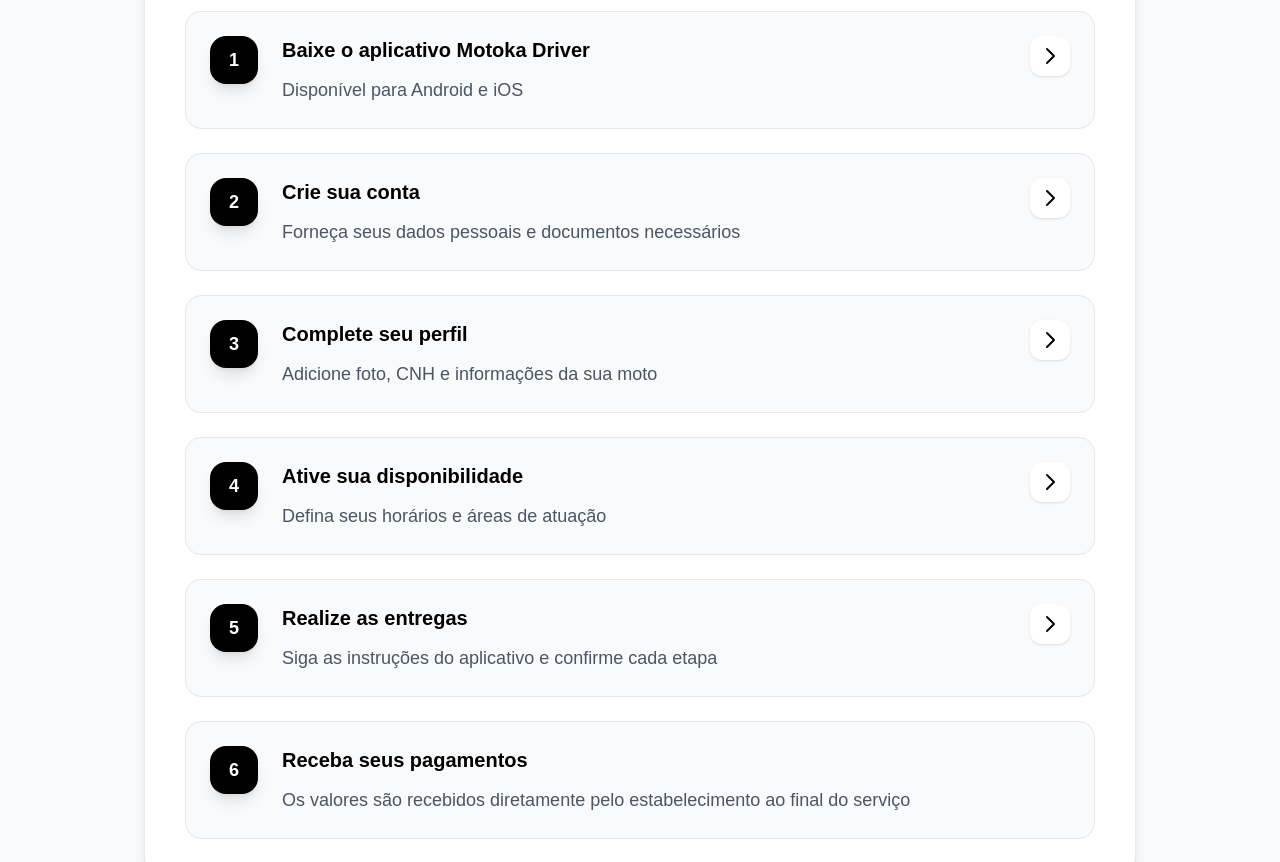
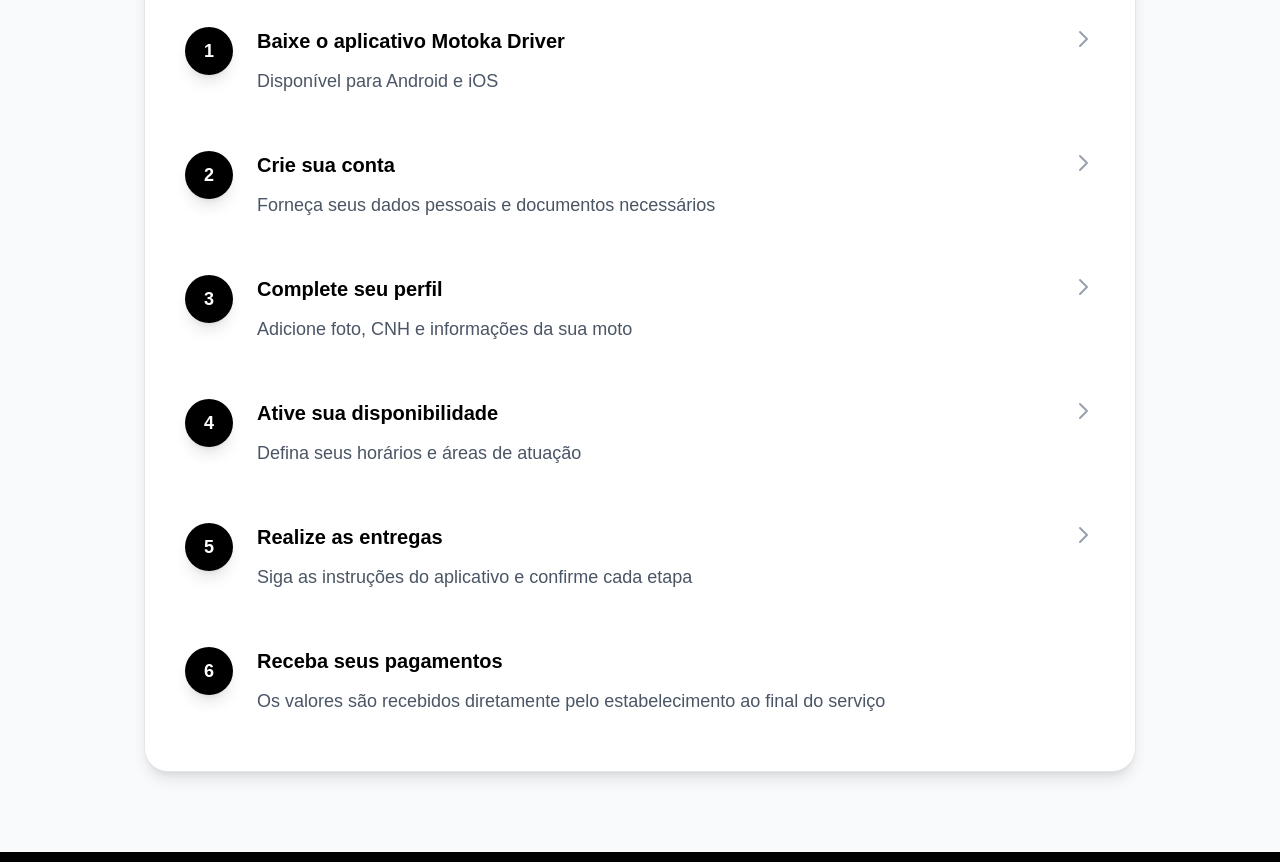
Before and after one commit to MotokaDriver/motoka-web, a Next.js app: page / in a window 1280 px wide. Shown: the part 1520-2382 px from the top of the page. Built offline with nearby package versions, Linux system fonts and the light colour scheme.

Commit message:
remove box in steps box

```diff
--- a/app/page.tsx
+++ b/app/page.tsx
@@ -181,99 +181,89 @@ export default function Home() {
 
               <div className="space-y-6">
                 {/* Step 1 */}
-                <div className="group flex items-start gap-6 p-6 rounded-2xl bg-gray-50 hover:bg-gray-100 transition-all duration-300 border border-gray-200">
+                <div className="group flex items-start gap-6 py-4">
                   <div className="flex-shrink-0">
-                    <div className="bg-black text-white rounded-2xl w-12 h-12 flex items-center justify-center text-lg font-bold shadow-lg group-hover:scale-110 transition-transform duration-300">1</div>
+                    <div className="bg-black text-white rounded-full w-12 h-12 flex items-center justify-center text-lg font-bold shadow-lg group-hover:scale-110 transition-transform duration-300">1</div>
                   </div>
                   <div className="flex-1">
                     <h4 className="text-xl font-bold text-black mb-3 group-hover:text-gray-600 transition-colors duration-300">Baixe o aplicativo Motoka Driver</h4>
                     <p className="text-gray-600 text-lg">Disponível para Android e iOS</p>
                   </div>
                   <div className="flex-shrink-0">
-                    <div className="p-2 bg-white rounded-xl shadow-sm">
-                      <svg xmlns="http://www.w3.org/2000/svg" className="h-6 w-6 text-black" fill="none" viewBox="0 0 24 24" stroke="currentColor">
+                    <svg xmlns="http://www.w3.org/2000/svg" className="h-6 w-6 text-gray-400" fill="none" viewBox="0 0 24 24" stroke="currentColor">
                       <path strokeLinecap="round" strokeLinejoin="round" strokeWidth={2} d="M9 5l7 7-7 7" />
                     </svg>
                   </div>
                 </div>
-                </div>
 
                 {/* Step 2 */}
-                <div className="group flex items-start gap-6 p-6 rounded-2xl bg-gray-50 hover:bg-gray-100 transition-all duration-300 border border-gray-200">
+                <div className="group flex items-start gap-6 py-4">
                   <div className="flex-shrink-0">
-                    <div className="bg-black text-white rounded-2xl w-12 h-12 flex items-center justify-center text-lg font-bold shadow-lg group-hover:scale-110 transition-transform duration-300">2</div>
+                    <div className="bg-black text-white rounded-full w-12 h-12 flex items-center justify-center text-lg font-bold shadow-lg group-hover:scale-110 transition-transform duration-300">2</div>
                   </div>
                   <div className="flex-1">
                     <h4 className="text-xl font-bold text-black mb-3 group-hover:text-gray-600 transition-colors duration-300">Crie sua conta</h4>
                     <p className="text-gray-600 text-lg">Forneça seus dados pessoais e documentos necessários</p>
                   </div>
                   <div className="flex-shrink-0">
-                    <div className="p-2 bg-white rounded-xl shadow-sm">
-                      <svg xmlns="http://www.w3.org/2000/svg" className="h-6 w-6 text-black" fill="none" viewBox="0 0 24 24" stroke="currentColor">
+                    <svg xmlns="http://www.w3.org/2000/svg" className="h-6 w-6 text-gray-400" fill="none" viewBox="0 0 24 24" stroke="currentColor">
                       <path strokeLinecap="round" strokeLinejoin="round" strokeWidth={2} d="M9 5l7 7-7 7" />
                     </svg>
                   </div>
                 </div>
-                </div>
 
                 {/* Step 3 */}
-                <div className="group flex items-start gap-6 p-6 rounded-2xl bg-gray-50 hover:bg-gray-100 transition-all duration-300 border border-gray-200">
+                <div className="group flex items-start gap-6 py-4">
                   <div className="flex-shrink-0">
-                    <div className="bg-black text-white rounded-2xl w-12 h-12 flex items-center justify-center text-lg font-bold shadow-lg group-hover:scale-110 transition-transform duration-300">3</div>
+                    <div className="bg-black text-white rounded-full w-12 h-12 flex items-center justify-center text-lg font-bold shadow-lg group-hover:scale-110 transition-transform duration-300">3</div>
                   </div>
                   <div className="flex-1">
                     <h4 className="text-xl font-bold text-black mb-3 group-hover:text-gray-600 transition-colors duration-300">Complete seu perfil</h4>
                     <p className="text-gray-600 text-lg">Adicione foto, CNH e informações da sua moto</p>
                   </div>
                   <div className="flex-shrink-0">
-                    <div className="p-2 bg-white rounded-xl shadow-sm">
-                      <svg xmlns="http://www.w3.org/2000/svg" className="h-6 w-6 text-black" fill="none" viewBox="0 0 24 24" stroke="currentColor">
+                    <svg xmlns="http://www.w3.org/2000/svg" className="h-6 w-6 text-gray-400" fill="none" viewBox="0 0 24 24" stroke="currentColor">
                       <path strokeLinecap="round" strokeLinejoin="round" strokeWidth={2} d="M9 5l7 7-7 7" />
                     </svg>
                   </div>
                 </div>
-                </div>
 
                 {/* Step 4 */}
-                <div className="group flex items-start gap-6 p-6 rounded-2xl bg-gray-50 hover:bg-gray-100 transition-all duration-300 border border-gray-200">
+                <div className="group flex items-start gap-6 py-4">
                   <div className="flex-shrink-0">
-                    <div className="bg-black text-white rounded-2xl w-12 h-12 flex items-center justify-center text-lg font-bold shadow-lg group-hover:scale-110 transition-transform duration-300">4</div>
+                    <div className="bg-black text-white rounded-full w-12 h-12 flex items-center justify-center text-lg font-bold shadow-lg group-hover:scale-110 transition-transform duration-300">4</div>
                   </div>
                   <div className="flex-1">
                     <h4 className="text-xl font-bold text-black mb-3 group-hover:text-gray-600 transition-colors duration-300">Ative sua disponibilidade</h4>
                     <p className="text-gray-600 text-lg">Defina seus horários e áreas de atuação</p>
                   </div>
                   <div className="flex-shrink-0">
-                    <div className="p-2 bg-white rounded-xl shadow-sm">
-                      <svg xmlns="http://www.w3.org/2000/svg" className="h-6 w-6 text-black" fill="none" viewBox="0 0 24 24" stroke="currentColor">
+                    <svg xmlns="http://www.w3.org/2000/svg" className="h-6 w-6 text-gray-400" fill="none" viewBox="0 0 24 24" stroke="currentColor">
                       <path strokeLinecap="round" strokeLinejoin="round" strokeWidth={2} d="M9 5l7 7-7 7" />
                     </svg>
                   </div>
                 </div>
-                </div>
 
                 {/* Step 5 */}
-                <div className="group flex items-start gap-6 p-6 rounded-2xl bg-gray-50 hover:bg-gray-100 transition-all duration-300 border border-gray-200">
+                <div className="group flex items-start gap-6 py-4">
                   <div className="flex-shrink-0">
-                    <div className="bg-black text-white rounded-2xl w-12 h-12 flex items-center justify-center text-lg font-bold shadow-lg group-hover:scale-110 transition-transform duration-300">5</div>
+                    <div className="bg-black text-white rounded-full w-12 h-12 flex items-center justify-center text-lg font-bold shadow-lg group-hover:scale-110 transition-transform duration-300">5</div>
                   </div>
                   <div className="flex-1">
                     <h4 className="text-xl font-bold text-black mb-3 group-hover:text-gray-600 transition-colors duration-300">Realize as entregas</h4>
                     <p className="text-gray-600 text-lg">Siga as instruções do aplicativo e confirme cada etapa</p>
                   </div>
                   <div className="flex-shrink-0">
-                    <div className="p-2 bg-white rounded-xl shadow-sm">
-                      <svg xmlns="http://www.w3.org/2000/svg" className="h-6 w-6 text-black" fill="none" viewBox="0 0 24 24" stroke="currentColor">
+                    <svg xmlns="http://www.w3.org/2000/svg" className="h-6 w-6 text-gray-400" fill="none" viewBox="0 0 24 24" stroke="currentColor">
                       <path strokeLinecap="round" strokeLinejoin="round" strokeWidth={2} d="M9 5l7 7-7 7" />
                     </svg>
                   </div>
                 </div>
-                </div>
 
                 {/* Step 6 */}
-                <div className="group flex items-start gap-6 p-6 rounded-2xl bg-gray-50 hover:bg-gray-100 transition-all duration-300 border border-gray-200">
+                <div className="group flex items-start gap-6 py-4">
                   <div className="flex-shrink-0">
-                    <div className="bg-black text-white rounded-2xl w-12 h-12 flex items-center justify-center text-lg font-bold shadow-lg group-hover:scale-110 transition-transform duration-300">6</div>
+                    <div className="bg-black text-white rounded-full w-12 h-12 flex items-center justify-center text-lg font-bold shadow-lg group-hover:scale-110 transition-transform duration-300">6</div>
                   </div>
                   <div className="flex-1">
                     <h4 className="text-xl font-bold text-black mb-3 group-hover:text-gray-600 transition-colors duration-300">Receba seus pagamentos</h4>
@@ -300,99 +290,89 @@ export default function Home() {
 
               <div className="space-y-6">
                 {/* Step 1 */}
-                <div className="group flex items-start gap-6 p-6 rounded-2xl bg-gray-50 hover:bg-gray-100 transition-all duration-300 border border-gray-200">
+                <div className="group flex items-start gap-6 py-4">
                   <div className="flex-shrink-0">
-                    <div className="bg-black text-white rounded-2xl w-12 h-12 flex items-center justify-center text-lg font-bold shadow-lg group-hover:scale-110 transition-transform duration-300">1</div>
+                    <div className="bg-black text-white rounded-full w-12 h-12 flex items-center justify-center text-lg font-bold shadow-lg group-hover:scale-110 transition-transform duration-300">1</div>
                   </div>
                   <div className="flex-1">
                     <h4 className="text-xl font-bold text-black mb-3 group-hover:text-gray-600 transition-colors duration-300">Baixe o aplicativo Motoka Driver</h4>
                     <p className="text-gray-600 text-lg">Disponível para Android e iOS</p>
                   </div>
                   <div className="flex-shrink-0">
-                    <div className="p-2 bg-white rounded-xl shadow-sm">
-                      <svg xmlns="http://www.w3.org/2000/svg" className="h-6 w-6 text-black" fill="none" viewBox="0 0 24 24" stroke="currentColor">
+                    <svg xmlns="http://www.w3.org/2000/svg" className="h-6 w-6 text-gray-400" fill="none" viewBox="0 0 24 24" stroke="currentColor">
                       <path strokeLinecap="round" strokeLinejoin="round" strokeWidth={2} d="M9 5l7 7-7 7" />
                     </svg>
                   </div>
                 </div>
-                </div>
 
                 {/* Step 2 */}
-                <div className="group flex items-start gap-6 p-6 rounded-2xl bg-gray-50 hover:bg-gray-100 transition-all duration-300 border border-gray-200">
+                <div className="group flex items-start gap-6 py-4">
                   <div className="flex-shrink-0">
-                    <div className="bg-black text-white rounded-2xl w-12 h-12 flex items-center justify-center text-lg font-bold shadow-lg group-hover:scale-110 transition-transform duration-300">2</div>
+                    <div className="bg-black text-white rounded-full w-12 h-12 flex items-center justify-center text-lg font-bold shadow-lg group-hover:scale-110 transition-transform duration-300">2</div>
                   </div>
                   <div className="flex-1">
                     <h4 className="text-xl font-bold text-black mb-3 group-hover:text-gray-600 transition-colors duration-300">Crie sua conta</h4>
                     <p className="text-gray-600 text-lg">Forneça os dados do seu estabelecimento e documentos</p>
                   </div>
                   <div className="flex-shrink-0">
-                    <div className="p-2 bg-white rounded-xl shadow-sm">
-                      <svg xmlns="http://www.w3.org/2000/svg" className="h-6 w-6 text-black" fill="none" viewBox="0 0 24 24" stroke="currentColor">
+                    <svg xmlns="http://www.w3.org/2000/svg" className="h-6 w-6 text-gray-400" fill="none" viewBox="0 0 24 24" stroke="currentColor">
                       <path strokeLinecap="round" strokeLinejoin="round" strokeWidth={2} d="M9 5l7 7-7 7" />
                     </svg>
                   </div>
                 </div>
-                </div>
 
                 {/* Step 3 */}
-                <div className="group flex items-start gap-6 p-6 rounded-2xl bg-gray-50 hover:bg-gray-100 transition-all duration-300 border border-gray-200">
+                <div className="group flex items-start gap-6 py-4">
                   <div className="flex-shrink-0">
-                    <div className="bg-black text-white rounded-2xl w-12 h-12 flex items-center justify-center text-lg font-bold shadow-lg group-hover:scale-110 transition-transform duration-300">3</div>
+                    <div className="bg-black text-white rounded-full w-12 h-12 flex items-center justify-center text-lg font-bold shadow-lg group-hover:scale-110 transition-transform duration-300">3</div>
                   </div>
                   <div className="flex-1">
                     <h4 className="text-xl font-bold text-black mb-3 group-hover:text-gray-600 transition-colors duration-300">Configure seu perfil</h4>
                     <p className="text-gray-600 text-lg">Adicione logo, horário de funcionamento e área de entrega</p>
                   </div>
                   <div className="flex-shrink-0">
-                    <div className="p-2 bg-white rounded-xl shadow-sm">
-                      <svg xmlns="http://www.w3.org/2000/svg" className="h-6 w-6 text-black" fill="none" viewBox="0 0 24 24" stroke="currentColor">
+                    <svg xmlns="http://www.w3.org/2000/svg" className="h-6 w-6 text-gray-400" fill="none" viewBox="0 0 24 24" stroke="currentColor">
                       <path strokeLinecap="round" strokeLinejoin="round" strokeWidth={2} d="M9 5l7 7-7 7" />
                     </svg>
                   </div>
                 </div>
-                </div>
 
                 {/* Step 4 */}
-                <div className="group flex items-start gap-6 p-6 rounded-2xl bg-gray-50 hover:bg-gray-100 transition-all duration-300 border border-gray-200">
+                <div className="group flex items-start gap-6 py-4">
                   <div className="flex-shrink-0">
-                    <div className="bg-black text-white rounded-2xl w-12 h-12 flex items-center justify-center text-lg font-bold shadow-lg group-hover:scale-110 transition-transform duration-300">4</div>
+                    <div className="bg-black text-white rounded-full w-12 h-12 flex items-center justify-center text-lg font-bold shadow-lg group-hover:scale-110 transition-transform duration-300">4</div>
                   </div>
                   <div className="flex-1">
                     <h4 className="text-xl font-bold text-black mb-3 group-hover:text-gray-600 transition-colors duration-300">Crie um serviço de entrega</h4>
                     <p className="text-gray-600 text-lg">Defina origem, destino e valor do serviço</p>
                   </div>
                   <div className="flex-shrink-0">
-                    <div className="p-2 bg-white rounded-xl shadow-sm">
-                      <svg xmlns="http://www.w3.org/2000/svg" className="h-6 w-6 text-black" fill="none" viewBox="0 0 24 24" stroke="currentColor">
+                    <svg xmlns="http://www.w3.org/2000/svg" className="h-6 w-6 text-gray-400" fill="none" viewBox="0 0 24 24" stroke="currentColor">
                       <path strokeLinecap="round" strokeLinejoin="round" strokeWidth={2} d="M9 5l7 7-7 7" />
                     </svg>
                   </div>
                 </div>
-                </div>
 
                 {/* Step 5 */}
-                <div className="group flex items-start gap-6 p-6 rounded-2xl bg-gray-50 hover:bg-gray-100 transition-all duration-300 border border-gray-200">
+                <div className="group flex items-start gap-6 py-4">
                   <div className="flex-shrink-0">
-                    <div className="bg-black text-white rounded-2xl w-12 h-12 flex items-center justify-center text-lg font-bold shadow-lg group-hover:scale-110 transition-transform duration-300">5</div>
+                    <div className="bg-black text-white rounded-full w-12 h-12 flex items-center justify-center text-lg font-bold shadow-lg group-hover:scale-110 transition-transform duration-300">5</div>
                   </div>
                   <div className="flex-1">
                     <h4 className="text-xl font-bold text-black mb-3 group-hover:text-gray-600 transition-colors duration-300">Aguarde um motoboy</h4>
                     <p className="text-gray-600 text-lg">O sistema notifica motoboys próximos automaticamente</p>
                   </div>
                   <div className="flex-shrink-0">
-                    <div className="p-2 bg-white rounded-xl shadow-sm">
-                      <svg xmlns="http://www.w3.org/2000/svg" className="h-6 w-6 text-black" fill="none" viewBox="0 0 24 24" stroke="currentColor">
+                    <svg xmlns="http://www.w3.org/2000/svg" className="h-6 w-6 text-gray-400" fill="none" viewBox="0 0 24 24" stroke="currentColor">
                       <path strokeLinecap="round" strokeLinejoin="round" strokeWidth={2} d="M9 5l7 7-7 7" />
                     </svg>
                   </div>
                 </div>
-                </div>
 
                 {/* Step 6 */}
-                <div className="group flex items-start gap-6 p-6 rounded-2xl bg-gray-50 hover:bg-gray-100 transition-all duration-300 border border-gray-200">
+                <div className="group flex items-start gap-6 py-4">
                   <div className="flex-shrink-0">
-                    <div className="bg-black text-white rounded-2xl w-12 h-12 flex items-center justify-center text-lg font-bold shadow-lg group-hover:scale-110 transition-transform duration-300">6</div>
+                    <div className="bg-black text-white rounded-full w-12 h-12 flex items-center justify-center text-lg font-bold shadow-lg group-hover:scale-110 transition-transform duration-300">6</div>
                   </div>
                   <div className="flex-1">
                     <h4 className="text-xl font-bold text-black mb-3 group-hover:text-gray-600 transition-colors duration-300">Avalie o serviço</h4>
```
Lines whose indentation alone changed are shown as unchanged.
